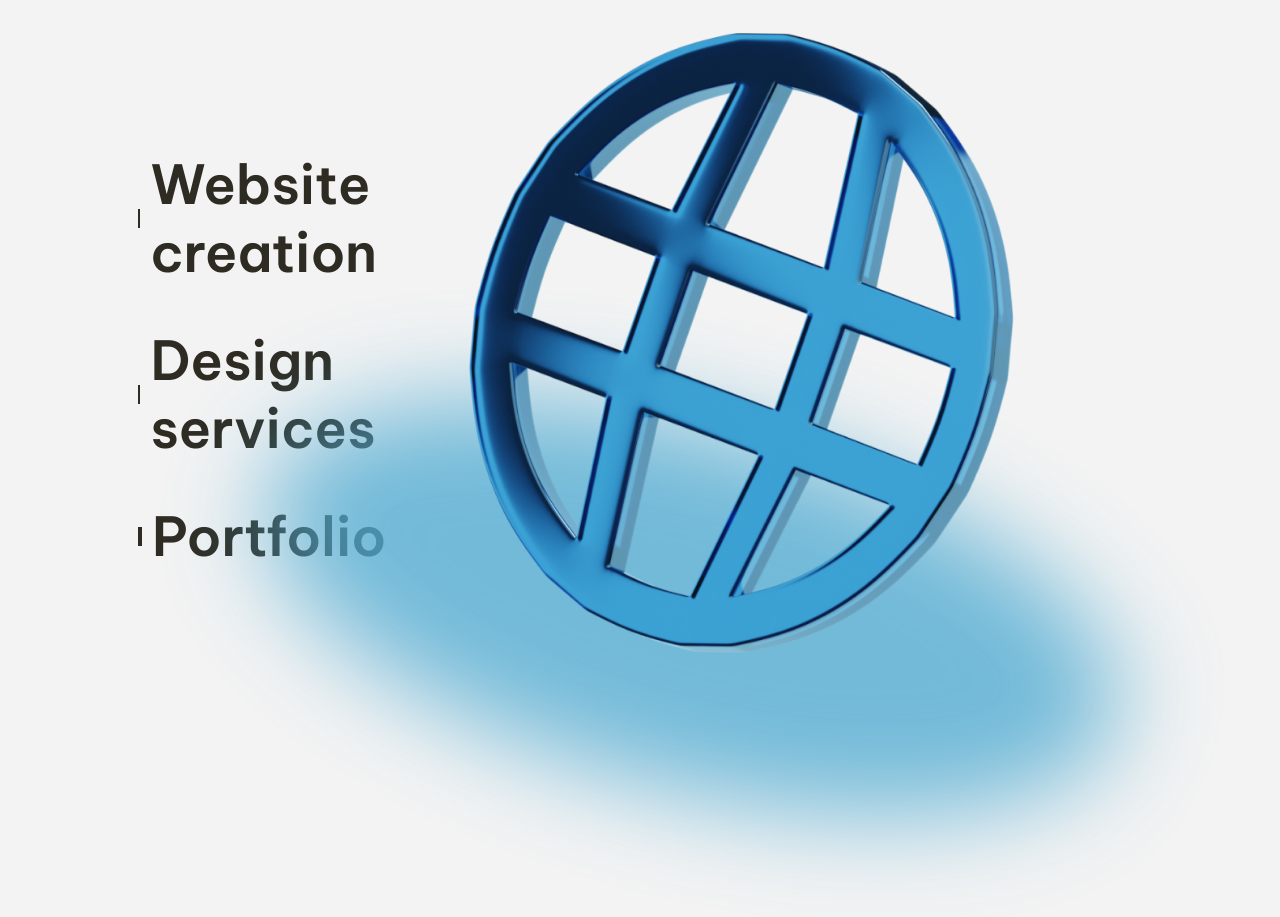
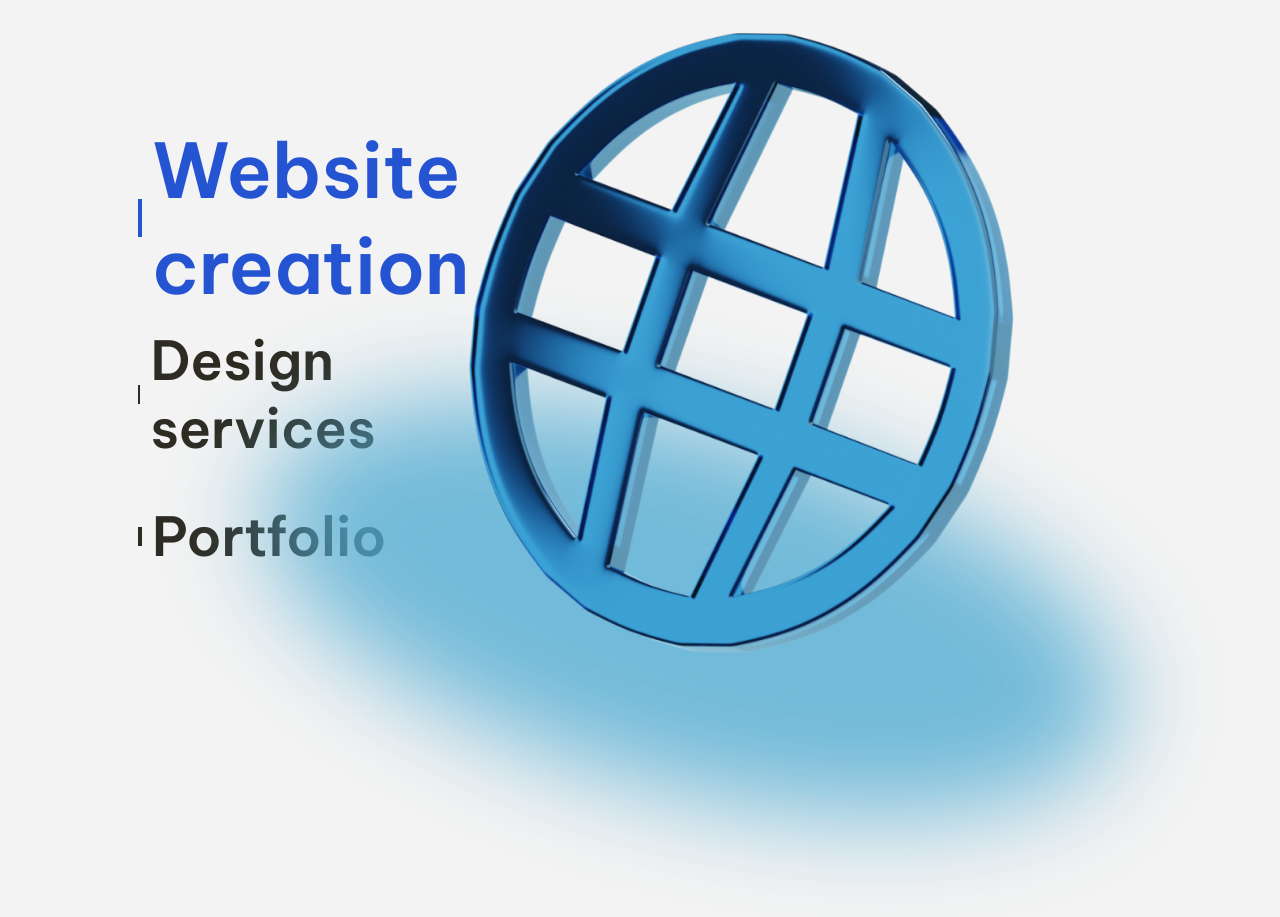
Before and after one commit to VRomanenko04/Dispersion, a Next.js app: page / in a window 1280 px wide. Shown: the part 2500-3417 px from the top of the page. Built offline with nearby package versions, Linux system fonts and the light colour scheme.

Commit message:
Replaced Navigation on the main page with Subpage component

```diff
--- a/src/app/page.tsx
+++ b/src/app/page.tsx
@@ -6,6 +6,7 @@ import OurSpecialty from "@/components/OurSpecialty/OurSpecialty";
 import WorkExamples from "@/components/WorkExamples/WorkExamples";
 import Navigation from "@/components/Navigation/Navigation";
 import { Be_Vietnam_Pro } from "next/font/google";
+import SubPages from "@/components/SubPages/SubPages";
 
 const beVietnamPro = Be_Vietnam_Pro({subsets: ["latin"], weight: ["400", "500", "600", "700"] });
 
@@ -23,7 +24,7 @@ export default function MainPage() {
     <main className={beVietnamPro.className}>
       <OurSpecialty />
       <WorkExamples />
-      <Navigation />
+      <SubPages />
     </main>
     </>
   );
```
